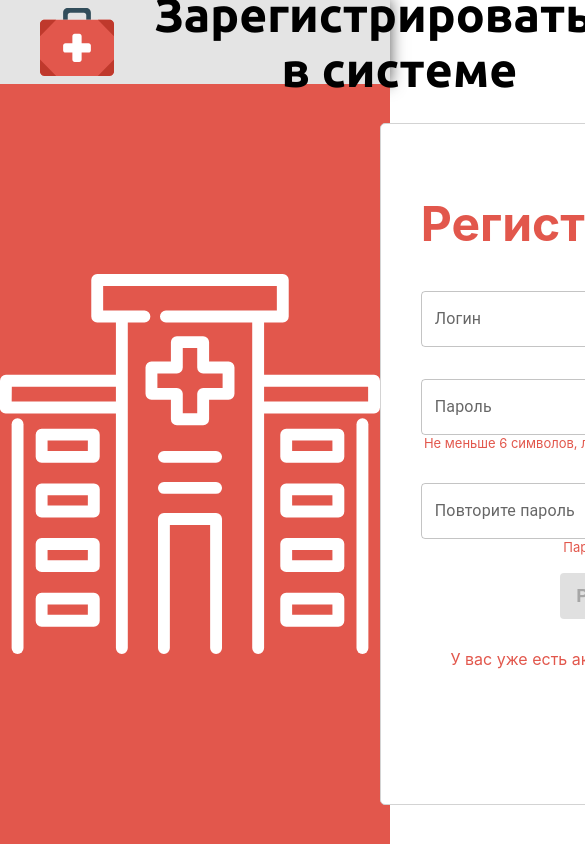
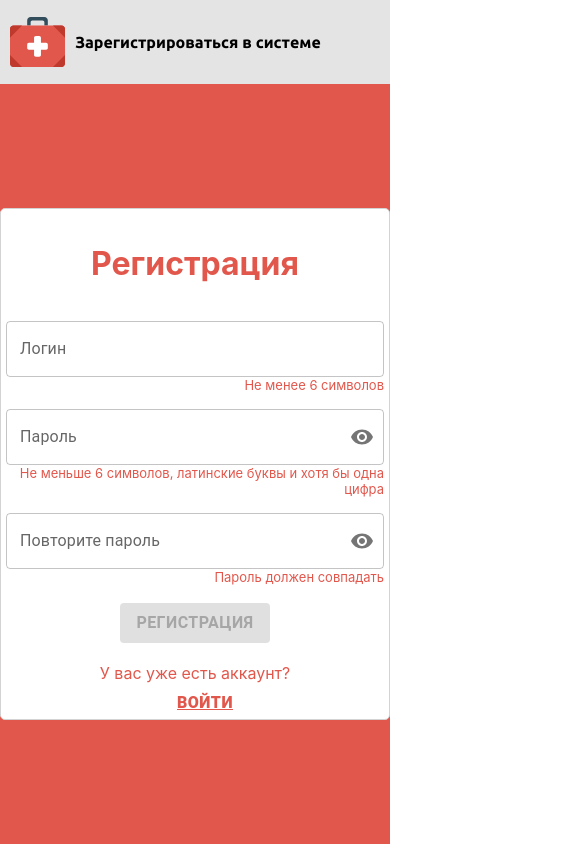
Before and after one commit to MkpDolganovKirill/frotent_doctors, a React (Create React App) app: page /auth/registration in a window 390 px wide. Shown: the top 844 px of the page, 585 px wide, since content can reach past the window. Built offline with nearby package versions, Linux system fonts and the light colour scheme.

Commit message:
adapt styles

```diff
--- a/src/Styles/AuthGolbalPage.scss
+++ b/src/Styles/AuthGolbalPage.scss
@@ -9,3 +9,12 @@
 .image {
   height: 50%;
 }
+
+@media (max-width: 1100px) {
+  .image {
+    display: none;
+  }
+  .auth-global-page {
+    min-height: 90vh;
+  }
+}
--- a/src/Styles/AuthorizationPage.scss
+++ b/src/Styles/AuthorizationPage.scss
@@ -46,3 +46,27 @@ p.textAsk {
   display: flex;
   align-items: center;
 }
+
+@media (max-width: 400px) {
+  .auth-form-div {
+    height: 500px;
+  }
+
+  .auth-form-title {
+    font-size: 2rem;
+  }
+  .auth-form-div {
+    padding: 5px;
+  }
+
+  .buttons button {
+    font-size: 1rem;
+  }
+
+  .buttons {
+    align-items: center !important;
+  }
+  .SignIn {
+    flex-direction: column;
+  }
+}
--- a/src/Styles/Header.scss
+++ b/src/Styles/Header.scss
@@ -23,3 +23,19 @@
   font-size: 3rem;
   text-align: center;
 }
+
+@media (max-width: 1100px) {
+  .header-title {
+    font-size: 1.3rem;
+  }
+}
+
+@media (max-width: 400px) {
+  .header-title {
+    font-size: 1rem;
+  }
+  .header-icon {
+    height: 50px;
+    margin: 0 10px;
+  }
+}
--- a/src/Styles/RegisterPage.scss
+++ b/src/Styles/RegisterPage.scss
@@ -41,3 +41,29 @@
   display: flex;
   align-items: center;
 }
+
+@media (max-width: 400px) {
+  .register-form-div {
+    height: 500px;
+  }
+
+  .register-form-title {
+    font-size: 2rem;
+  }
+
+  .register-form-div {
+    padding: 5px;
+  }
+
+  .buttons button {
+    font-size: 1rem;
+  }
+
+  .buttons {
+    align-items: center !important;
+  }
+
+  .SignIn {
+    flex-direction: column;
+  }
+}
```
